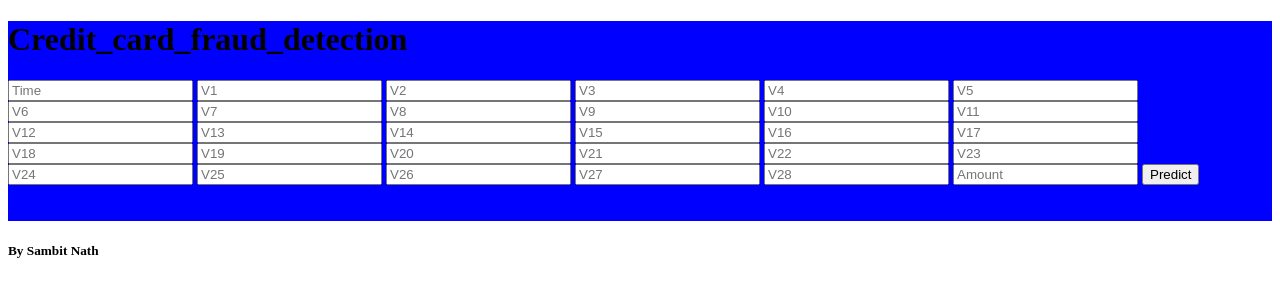
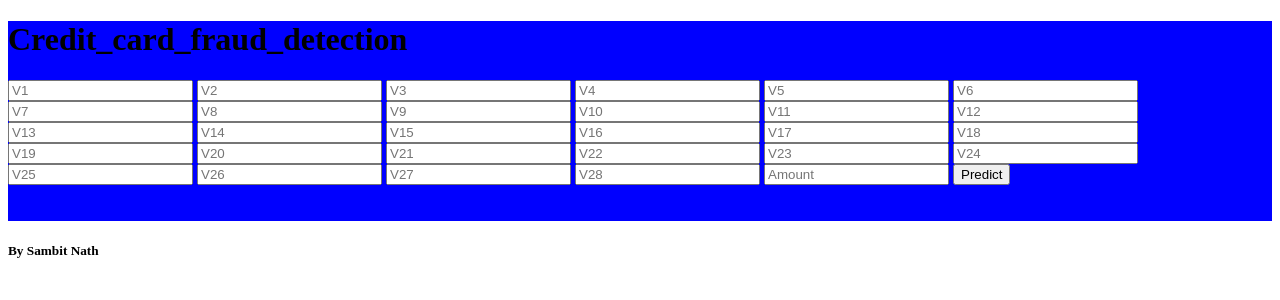
Before and after one commit to snath007/credit-card-deployment-app, a Flask app: page / in a window 1280 px wide. Shown: the top 300 px of the page. Run offline with Flask 2, Linux system fonts and the light colour scheme; parts of the project's set-up code (start-up, migrations or seed data) failed here and were passed over.

Commit message:
Add files via upload

```diff
--- a/templates/UI.html
+++ b/templates/UI.html
@@ -17,8 +17,7 @@
 
      <!-- Getting the inputs from the user for predicting the outcome -->
     <form action="{{ url_for('predict')}}"method="post">
-    	<input type="text" name="Time" placeholder="Time"required" />
-        <input type="text" name="V1" placeholder="V1" required="required" />
+    	<input type="text" name="V1" placeholder="V1" required="required" />
 	<input type="text" name="V2" placeholder="V2" required="required" />
 	<input type="text" name="V3" placeholder="V3" required="required" />
 	<input type="text" name="V4" placeholder="V4" required="required" />
```
Also changed, not shown: 1 other file.
